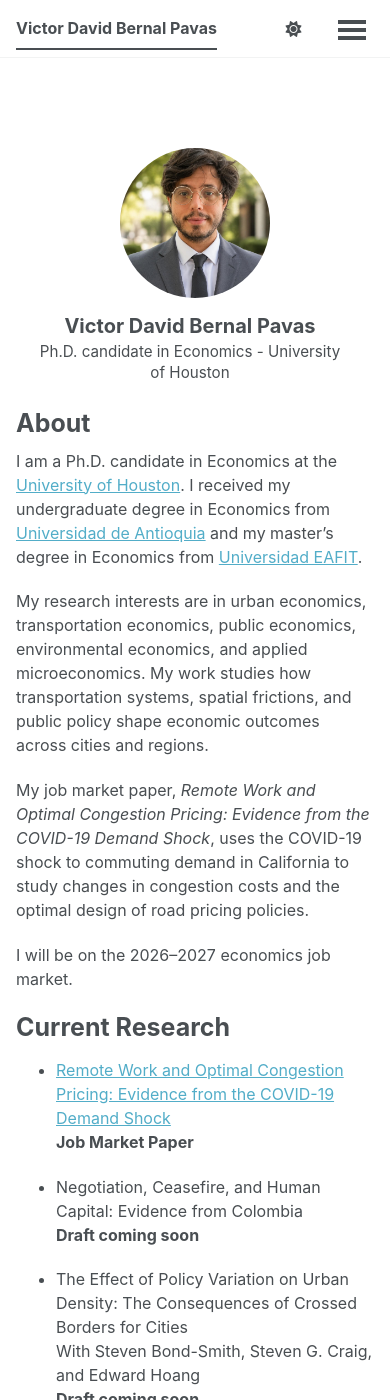
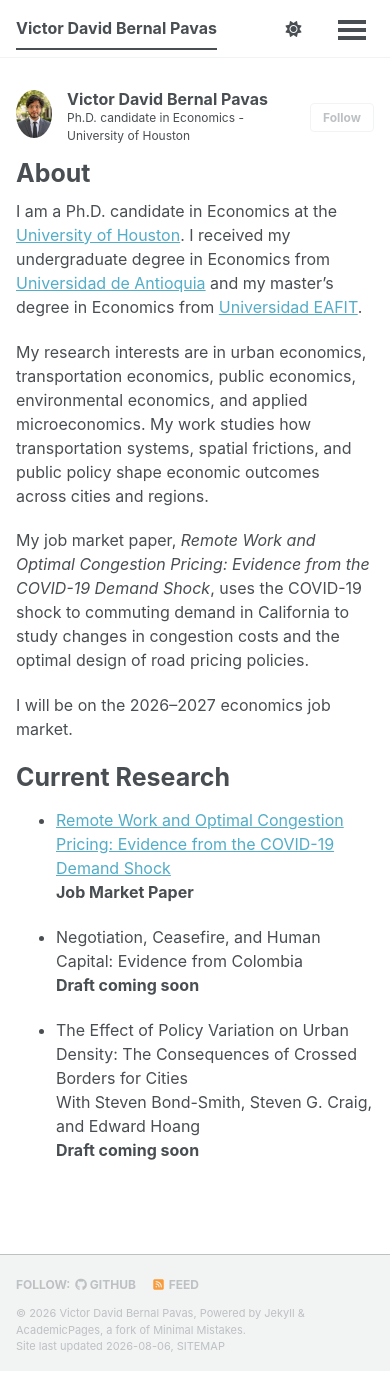
Before and after one commit to DavdBernal24/DavdBernal24.github.io, a Jekyll site: the page built from _pages/about.md, in a window 390 px wide and 1400 px high. Built offline with Jekyll 4.4.1, drawn with Linux system fonts in a browser that asks for light colours; a style sheet for code colours, icons or effects is not loaded.

Commit message:
Update _footer.scss

```diff
--- a/_sass/layout/_footer.scss
+++ b/_sass/layout/_footer.scss
@@ -102,48 +102,3 @@ bottom: auto;
     }
   }
 }
-
-
-/* Clean mobile author profile layout */
-@media screen and (max-width: 768px) {
-  .author__avatar {
-    display: block !important;
-    float: none !important;
-    width: 150px !important;
-    max-width: 150px !important;
-    margin: 0 auto 1rem auto !important;
-    text-align: center !important;
-  }
-
-  .author__avatar img {
-    display: block !important;
-    width: 150px !important;
-    height: 150px !important;
-    max-width: 150px !important;
-    object-fit: cover !important;
-    border-radius: 50% !important;
-    margin: 0 auto !important;
-  }
-
-  .author__content {
-    display: block !important;
-    width: 100% !important;
-    text-align: center !important;
-  }
-
-  .author__name {
-    font-size: 1.25em !important;
-    line-height: 1.2 !important;
-    margin-bottom: 0.25rem !important;
-  }
-
-  .author__bio {
-    font-size: 0.95em !important;
-    line-height: 1.35 !important;
-    margin-bottom: 0.75rem !important;
-  }
-
-  .author__urls-wrapper {
-    display: none !important;
-  }
-}
```
